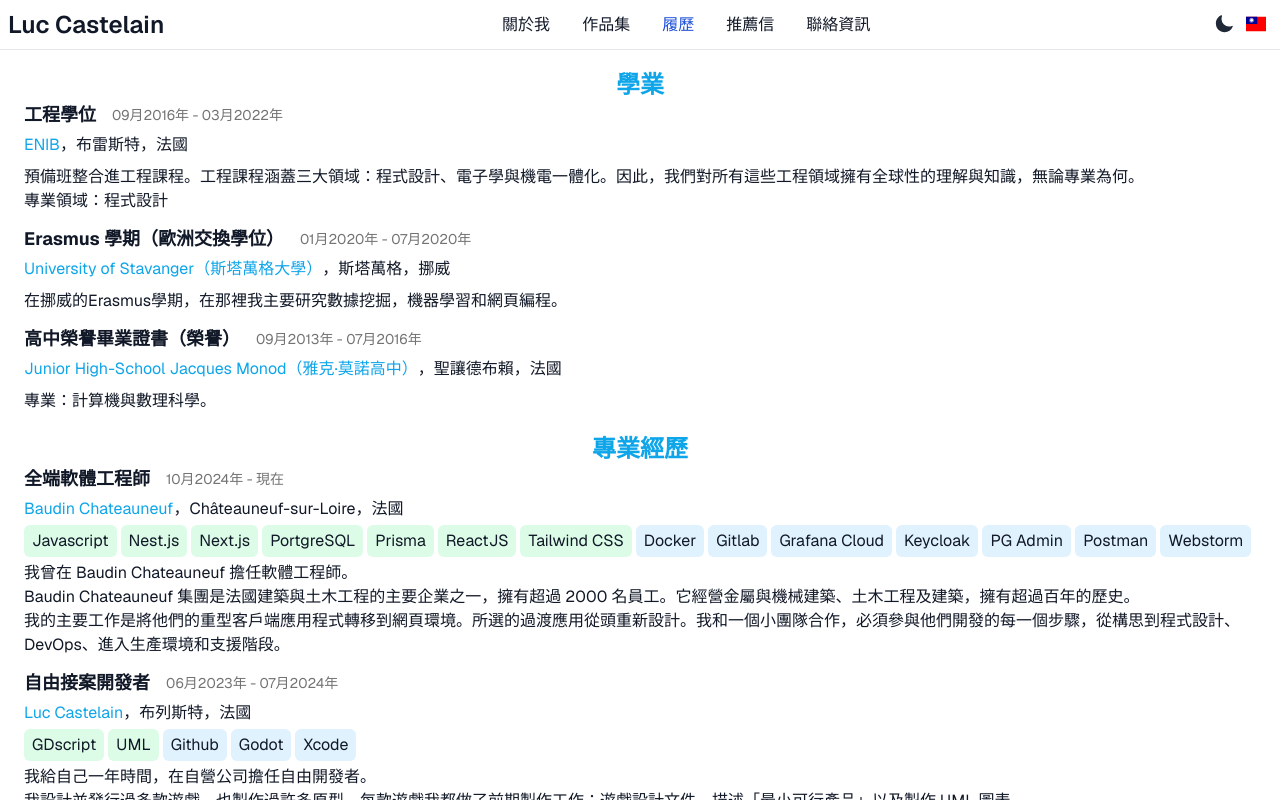
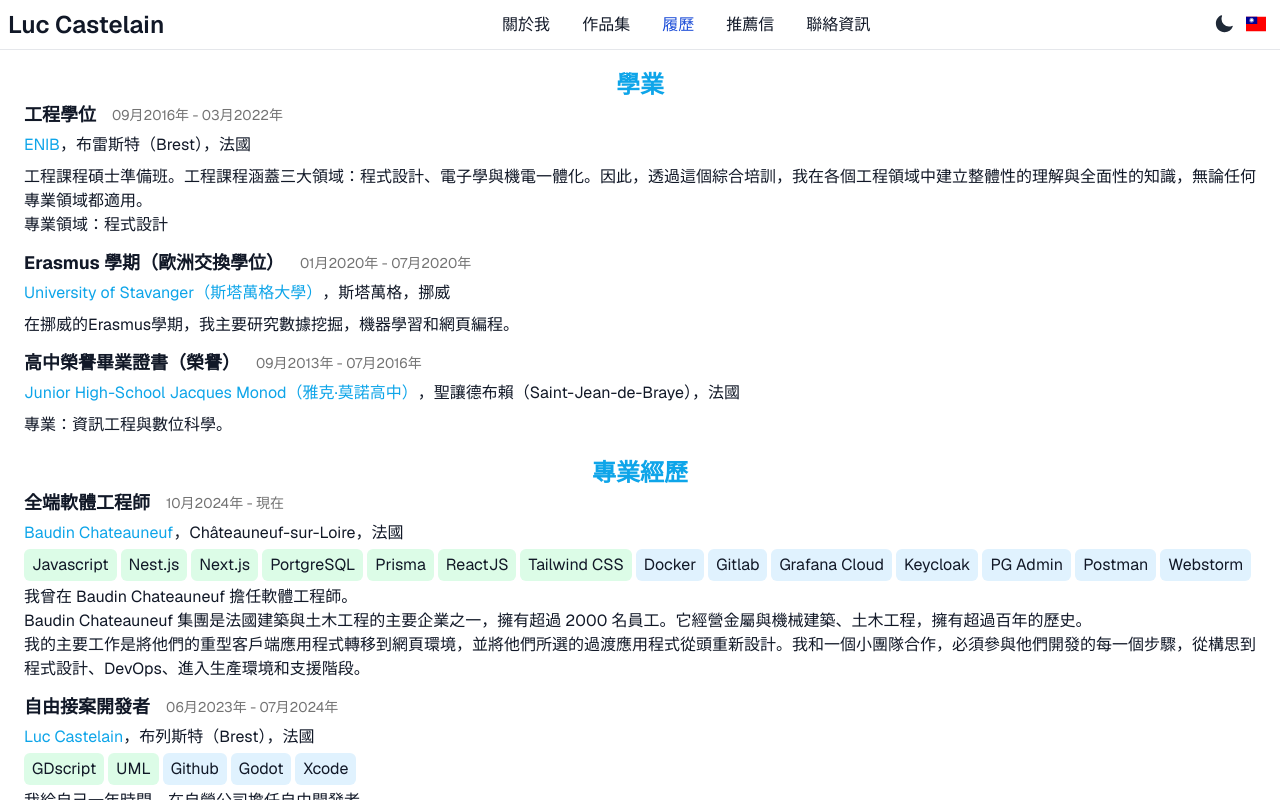
Before and after one commit to LucCastelain/LucCastelain.github.io, a Next.js app: page /ch-zh/resume in a window 1280 px wide. Built offline with nearby package versions, Linux system fonts and the light colour scheme.

Commit message:
Updated translation.

```diff
--- a/src/data/data.ch-zh.ts
+++ b/src/data/data.ch-zh.ts
@@ -399,15 +399,15 @@ export const CH_DATA = {
 // ------------------ Resume data ------------------ //
 // ------------------ Education ------------------ //
     engineeringDegree_title: "工程學位",
-    engineeringDegree_summary: "預備班整合進工程課程。工程課程涵蓋三大領域：程式設計、電子學與機電一體化。因此，我們對所有這些工程領域擁有全球性的理解與知識，無論專業為何。\n專業領域：程式設計",
+    engineeringDegree_summary: "工程課程碩士準備班。工程課程涵蓋三大領域：程式設計、電子學與機電一體化。因此，透過這個綜合培訓，我在各個工程領域中建立整體性的理解與全面性的知識，無論任何專業領域都適用。\n專業領域：程式設計",
     engineeringDegree_company: "ENIB",
     engineeringDegree_company_website: "https://www.enib.fr/en_enib/",
-    engineeringDegree_location: "布雷斯特，法國",
+    engineeringDegree_location: "布雷斯特（Brest），法國",
     engineeringDegree_startDate: "01-09-2016",
     engineeringDegree_endDate: "01-03-2022",
 
     erasmusExchange_title: "Erasmus 學期（歐洲交換學位）",
-    erasmusExchange_summary: "在挪威的Erasmus學期，在那裡我主要研究數據挖掘，機器學習和網頁編程。",
+    erasmusExchange_summary: "在挪威的Erasmus學期，我主要研究數據挖掘，機器學習和網頁編程。",
     erasmusExchange_company: "University of Stavanger（斯塔萬格大學）",
     erasmusExchange_company_website: "https://www.uis.no/en",
     erasmusExchange_location: "斯塔萬格，挪威",
@@ -415,54 +415,54 @@ export const CH_DATA = {
     erasmusExchange_endDate: "01-07-2020",
 
     highSchool_title: "高中榮譽畢業證書（榮譽）",
-    highSchool_summary: "專業：計算機與數理科學。",
+    highSchool_summary: "專業：資訊工程與數位科學。",
     highSchool_company: "Junior High-School Jacques Monod（雅克·莫諾高中）",
     highSchool_company_website: "https://lyceejacquesmonod.eu/",
-    highSchool_location: "聖讓德布賴，法國",
+    highSchool_location: "聖讓德布賴（Saint-Jean-de-Braye），法國",
     highSchool_startDate: "01-09-2013",
     highSchool_endDate: "01-07-2016",
 
 // ------------------ Experiences ------------------ //
     threeMonthsInternship_title: "三個月的程式實習",
-    threeMonthsInternship_summary: "我改良並升級了一個可以在名為「Planet Onco Dose」的醫療軟體中編輯和排版醫療報告的工具。Planet Onco Dose 是一款針對癌症疾病的醫學影像軟體，處理大量數據。在使用如此龐大資料的同時進行優化，也是讓醫療報告工具運作的重要部分。",
+    threeMonthsInternship_summary: "我改進並完善了一個可以在名為「Planet Onco Dose」的醫療軟體中，編輯和排版醫療報告的工具。Planet Onco Dose 是一款針對癌症疾病的醫學影像軟體，能處理大量數據。在處理如此大量資料時進行效能優化，是這個醫療報告編輯工具能夠正常運作的關鍵。",
     threeMonthsInternship_company: "DOSIsoft",
     threeMonthsInternship_company_website: "https://www.dosisoft.com/",
-    threeMonthsInternship_location: "巴黎，法國",
+    threeMonthsInternship_location: "巴黎（Paris），法國",
     threeMonthsInternship_startDate: "01-06-2019",
     threeMonthsInternship_endDate: "30-08-2019",
 
     fourMonthsInternship_title: "四個月程式設計實習",
-    fourMonthsInternship_summary: "我參與了一個互動模擬系統，幫助初入職教師學習有效的教室管理技能。我必須除錯並優化一套用來建立和編輯這個系統情境的新軟體。\n我也曾在 Unity 上製作一個在 VR 裝置上運作的場景。",
+    fourMonthsInternship_summary: "我參與了一個互動模擬系統，幫助初入職教師學習有效的教室管理技能。我負責對一個用於建立與編輯該系統情境的新軟體進行除錯與效能優化。\n我也曾在 Unity 上製作一個 VR 裝置上運作的場景。",
     fourMonthsInternship_company: "Affective Social Computing Laboratory，Florida International University（佛羅里達國際大學）",
     fourMonthsInternship_company_website: "https://ascl.cs.fiu.edu/",
-    fourMonthsInternship_location: "來自 Centre Européen de Réalité Virtuelle（CERV），布列斯特，法國",
+    fourMonthsInternship_location: "Centre Européen de Réalité Virtuelle（CERV），布列斯特（Brest），法國（因新冠在法國辦公）",
     fourMonthsInternship_startDate: "01-09-2020",
     fourMonthsInternship_endDate: "21-12-2020",
 
     engineeringInternship_title: "六個月工程實習",
-    engineeringInternship_summary: "我從零開始開發了一個網頁應用程式，讓品質保證團隊能存取自己的腳本，並在失敗狀態時填寫根本原因分析。\n應用程式在不同分頁中顯示許多資訊。它是讓所有品質保證自動化測試都集中在同一個地方的起點。\n在這段實習期間，我必須每週與品質保證團隊（他們是我的客戶）討論，考慮他們的回饋，確保最終產品符合他們的期望。",
+    engineeringInternship_summary: "我從零開始開發了一個網頁應用程式，讓 QA 團隊能存取自己的腳本，並在測試失敗時填寫原因分析。\n該應用程式在不同分頁中顯示大量資訊，並作為一個起點，將 QA 團隊所有的自動化測試集中在同一個平台上。\n在這段實習期間，我必須每週與 QA 團隊（他們是我的客戶）討論，思考他們的回饋，確保最終產品符合他們的期望。",
     engineeringInternship_company: "Genesys",
     engineeringInternship_location: "布列斯特，法國",
     engineeringInternship_startDate: "01-09-2021",
     engineeringInternship_endDate: "15-03-2022",
 
-    genesys_title: "全端軟體工程師（副學）",
-    genesys_summary: "我曾擔任全端軟體工程師，負責開發Genesys的產品。\nGenesys 是一家為各類合作夥伴、代理人及客戶管理提供雲端解決方案的公司。\n我曾參與開發一個網頁應用程式，讓大型企業能為他們的業務打造自助式（互動語音回應）和輔助服務（路由）應用程式。\n我合作的團隊成員來自加拿大、美國、印度和歐洲。",
+    genesys_title: "全端軟體工程師",
+    genesys_summary: "我曾擔任全端軟體工程師，負責開發Genesys的產品。\nGenesys 是一家為各類合作夥伴、代理人及客戶管理提供雲端解決方案的公司。\n我曾參與開發一個網頁應用程式，讓大型企業能為他們的業務打造自助式（互動語音回應）和輔助服務（路由器）應用程式。\n我合作的團隊成員來自加拿大、美國、印度和歐洲。",
     genesys_company: "Genesys",
     genesys_company_website: "https://www.genesys.com/",
-    genesys_location: "布列斯特，法國",
+    genesys_location: "布列斯特（Brest），法國",
     genesys_startDate: "01-04-2022",
     genesys_endDate: "15-05-2023",
 
     freelance_title: "自由接案開發者",
-    freelance_summary: "我給自己一年時間，在自營公司擔任自由開發者。\n我設計並發行過多款遊戲，也製作過許多原型。每款遊戲我都做了前期製作工作：遊戲設計文件、描述「最小可行產品」以及製作 UML 圖表。\n接著我用 Godot 遊戲引擎來編寫遊戲。",
+    freelance_summary: "我給自己一年時間，在自營公司擔任自由開發者。\n我設計並發行過多款遊戲，也製作過許多原型。每款遊戲我都做了前期製作工作：遊戲設計文件、描述「最小可行產品」以及製作 UML 圖表。\n在這之後，我用 Godot 遊戲引擎來編寫遊戲。",
     freelance_company: "Luc Castelain",
-    freelance_location: "布列斯特，法國",
+    freelance_location: "布列斯特（Brest），法國",
     freelance_startDate: "01-06-2023",
     freelance_endDate: "01-07-2024",
 
     baudin_title: "全端軟體工程師",
-    baudin_summary: "我曾在 Baudin Chateauneuf 擔任軟體工程師。\nBaudin Chateauneuf 集團是法國建築與土木工程的主要企業之一，擁有超過 2000 名員工。它經營金屬與機械建築、土木工程及建築，擁有超過百年的歷史。\n我的主要工作是將他們的重型客戶端應用程式轉移到網頁環境。所選的過渡應用從頭重新設計。我和一個小團隊合作，必須參與他們開發的每一個步驟，從構思到程式設計、DevOps、進入生產環境和支援階段。",
+    baudin_summary: "我曾在 Baudin Chateauneuf 擔任軟體工程師。\nBaudin Chateauneuf 集團是法國建築與土木工程的主要企業之一，擁有超過 2000 名員工。它經營金屬與機械建築、土木工程，擁有超過百年的歷史。\n我的主要工作是將他們的重型客戶端應用程式轉移到網頁環境，並將他們所選的過渡應用程式從頭重新設計。我和一個小團隊合作，必須參與他們開發的每一個步驟，從構思到程式設計、DevOps、進入生產環境和支援階段。",
     baudin_company: "Baudin Chateauneuf",
     baudin_company_website: "https://www.baudinchateauneuf.com/?lang=en",
     baudin_location: "Châteauneuf-sur-Loire，法國",
--- a/src/data/data.fr.ts
+++ b/src/data/data.fr.ts
@@ -424,7 +424,7 @@ export const FR_DATA = {
 
 // ------------------ Experiences ------------------ //
     threeMonthsInternship_title: "Stage de programmation de 3 mois",
-    threeMonthsInternship_summary: "J'ai amélioré et complété un outil qui permet d'éditer et mettre en page des rapports médicaux dans un logiciel appelé 'Planet Onco Dose'. Planet Onco Dose est un logiciel d'imagerie médicale pour aider a soigner les cancers qui utilise un très grand nombre de données. L'optimisation lors de l'utilisation de telles quantités de données était une partie primordiale au fonctionnement de cet outil d'édition rapports médicaux.",
+    threeMonthsInternship_summary: "J'ai amélioré et complété un outil qui permet d'éditer et mettre en page des rapports médicaux dans un logiciel appelé 'Planet Onco Dose'. Planet Onco Dose est un logiciel d'imagerie médicale pour aider a soigner les cancers qui utilise un très grand nombre de données. L'optimisation lors de l'utilisation de telles quantités de données était une partie primordiale au fonctionnement de cet outil d'édition de rapports médicaux.",
     threeMonthsInternship_company: "DOSIsoft",
     threeMonthsInternship_company_website: "https://www.dosisoft.com/",
     threeMonthsInternship_location: "Paris, France",
```
